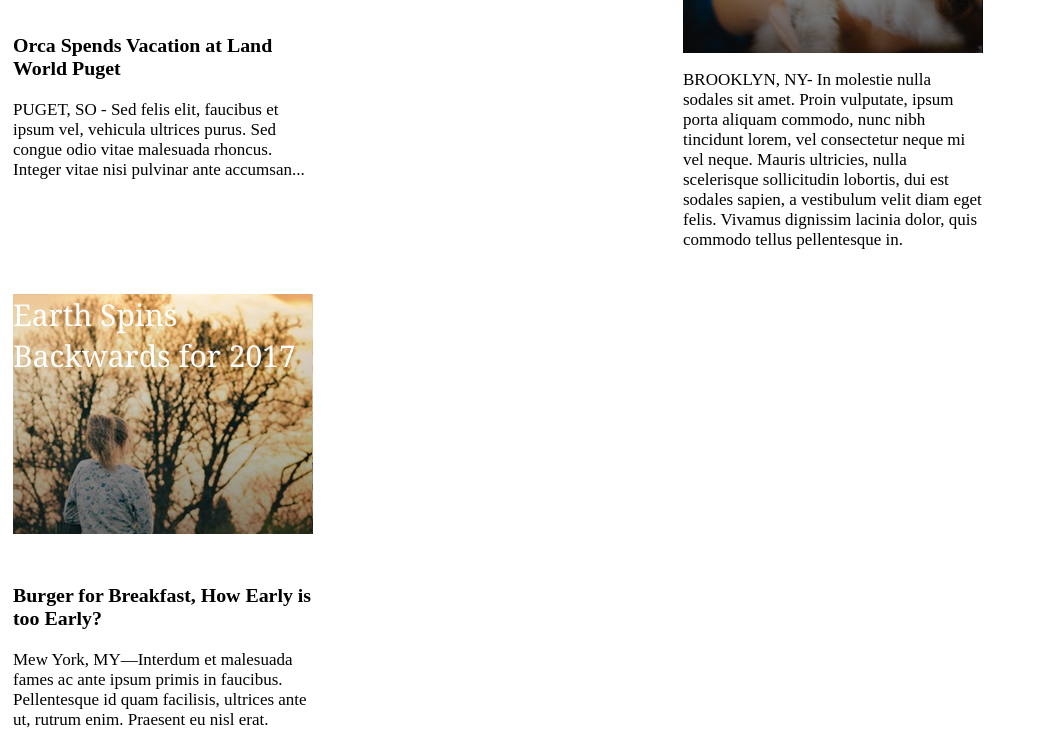
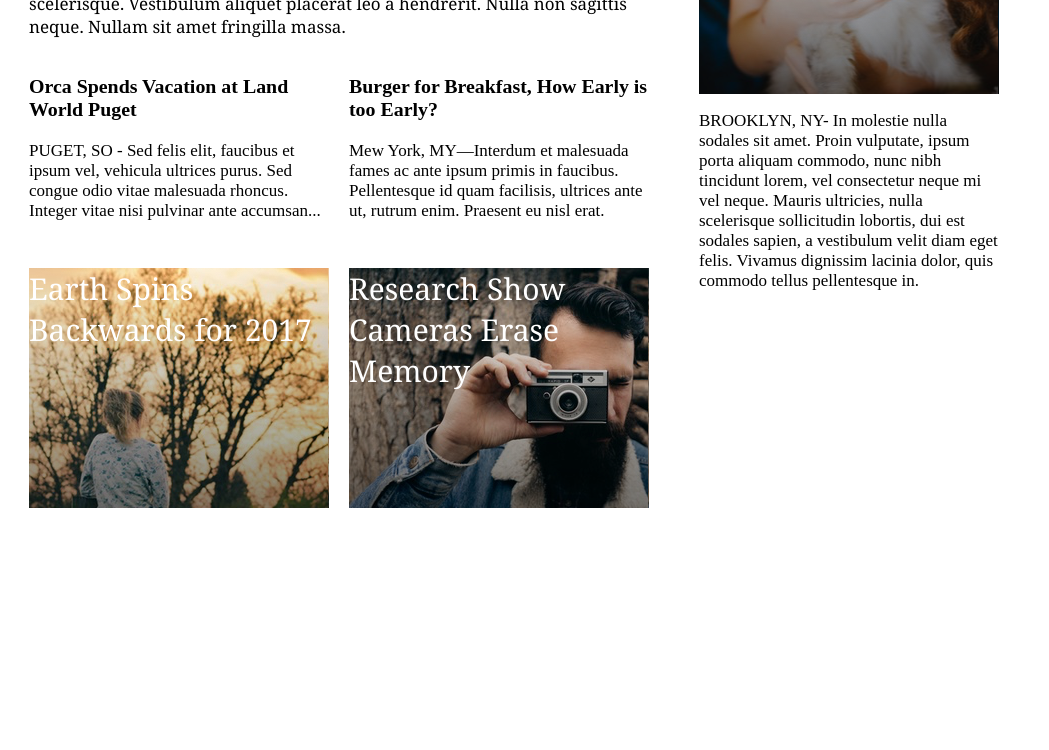
Before and after one commit to GB-NDPH/MyTimes, a plain HTML site: page index.html in a window 1280 px wide. Shown: the part 698-1448 px from the top of the page, without its empty margins (0-1049 px from the left). After the commit the page ends 1319 px from the top, so only its background shows below. Drawn offline with Linux system fonts and the light colour scheme.

Commit message:
layout done. footer and news bites formatting to do

```diff
--- a/css/index.css
+++ b/css/index.css
@@ -54,10 +54,12 @@ nav {
 
 .flexcontainer{
   display: flex;
+  width: 1232px;
   align-items: flex-start;
   justify-content: flex-start;
   position: relative;
-  top: 75px;
+  margin: 0 auto 78px auto;
+  padding-top: 116px;
   }
 
 /* common to all flex-items in flexcontainer */
@@ -89,7 +91,7 @@ nav {
   padding-right: 40px;
   border-top: 75px;
 }
-.left .orca{
+.left .orca .burger{
   height: 250px;
 }
  .tuna{
@@ -105,12 +107,16 @@ flex-direction: column;
   font-size: 40px;
   font-weight: bold;
   color: white;
-  background-color: red;
   }
   .valley{
     color: black;
     font-family: Georgia;
     font-size: 17px;
+  }
+  .stories{
+    display: flex;
+    justify-content: space-between;
+    align-items: center;
   }
   .earth{
     display: flex;
--- a/index.html
+++ b/index.html
@@ -42,6 +42,7 @@
 		odio. Nam fermentum nulla et eros bibendum, sed ullamcorper massa scelerisque.
 		Vestibulum aliquet placerat leo a hendrerit. Nulla non sagittis neque.
 		Nullam sit amet fringilla massa.</p>
+		<div class="stories">
 		<div class="story">
 			<div class="orca">
 			<h3>Orca Spends Vacation at Land World Puget</h3>
@@ -49,6 +50,8 @@
 			Sed congue odio vitae malesuada rhoncus. Integer vitae nisi pulvinar ante accumsan...</p>
 		</div>
 			<p class="earth">Earth Spins Backwards for 2017</p>
+		</div>
+		<div class="story">
 			<div class="burger">
 			<h3>Burger for Breakfast, How Early is too Early?</h3>
 			<p>Mew York, MY—Interdum et malesuada fames ac ante ipsum primis in faucibus.
@@ -56,8 +59,10 @@
 		  </div>
 			<p class="cameras">Research Show Cameras Erase Memory</p>
 		</div>
+		</div>
+	</div>
 	</span>
-</div>
+
 
 
 <!--main flex container middle flex item-->
@@ -87,6 +92,7 @@
 		a vestibulum velit diam eget felis. Vivamus dignissim lacinia dolor, quis commodo
 		tellus pellentesque in.</p>
   </div>
+</div>
 </span>
 
 
@@ -104,6 +110,7 @@
 		</div>
 	</span>
 </div>
+</div>
 
 </body>
 </html>
```
Lines whose indentation alone changed are shown as unchanged.
